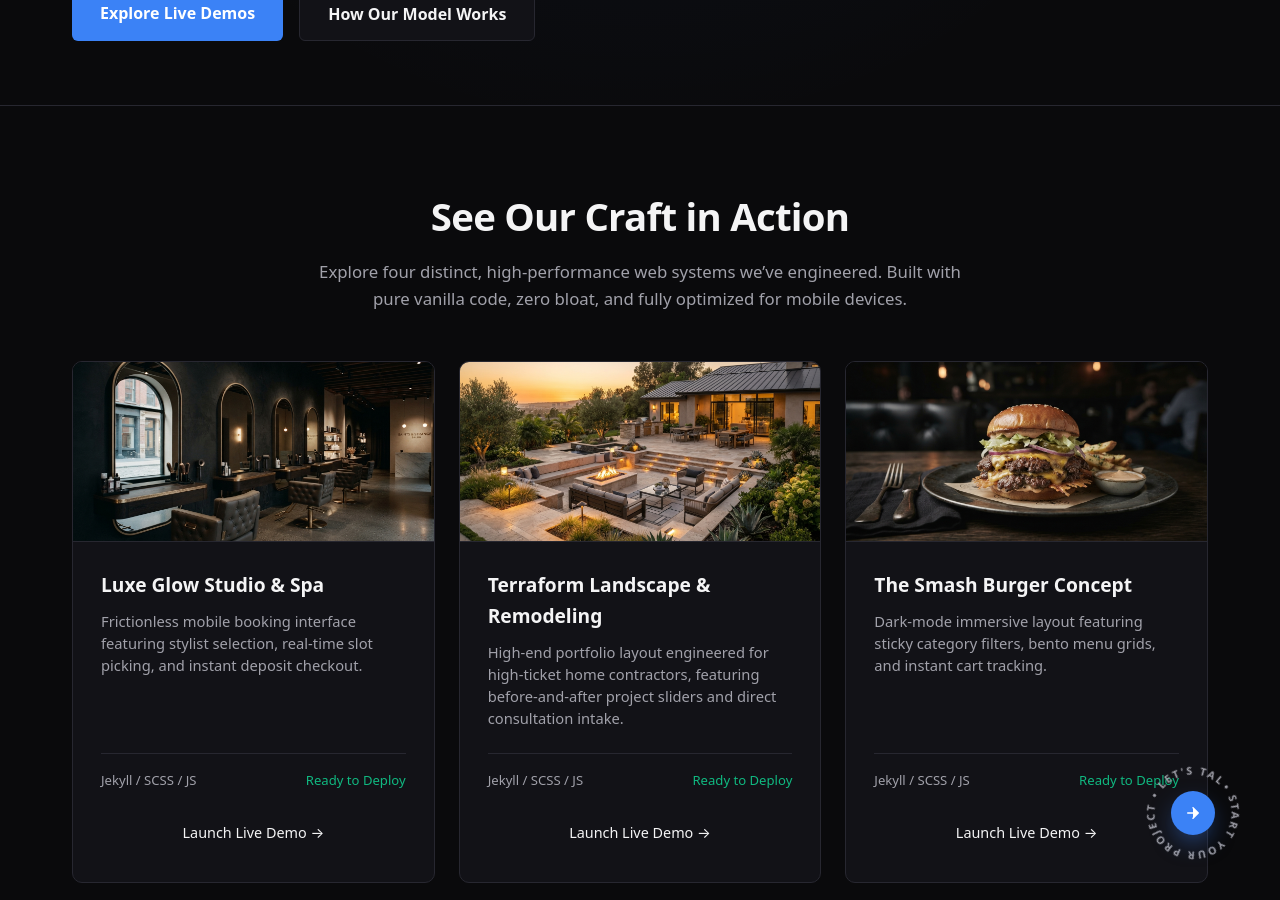
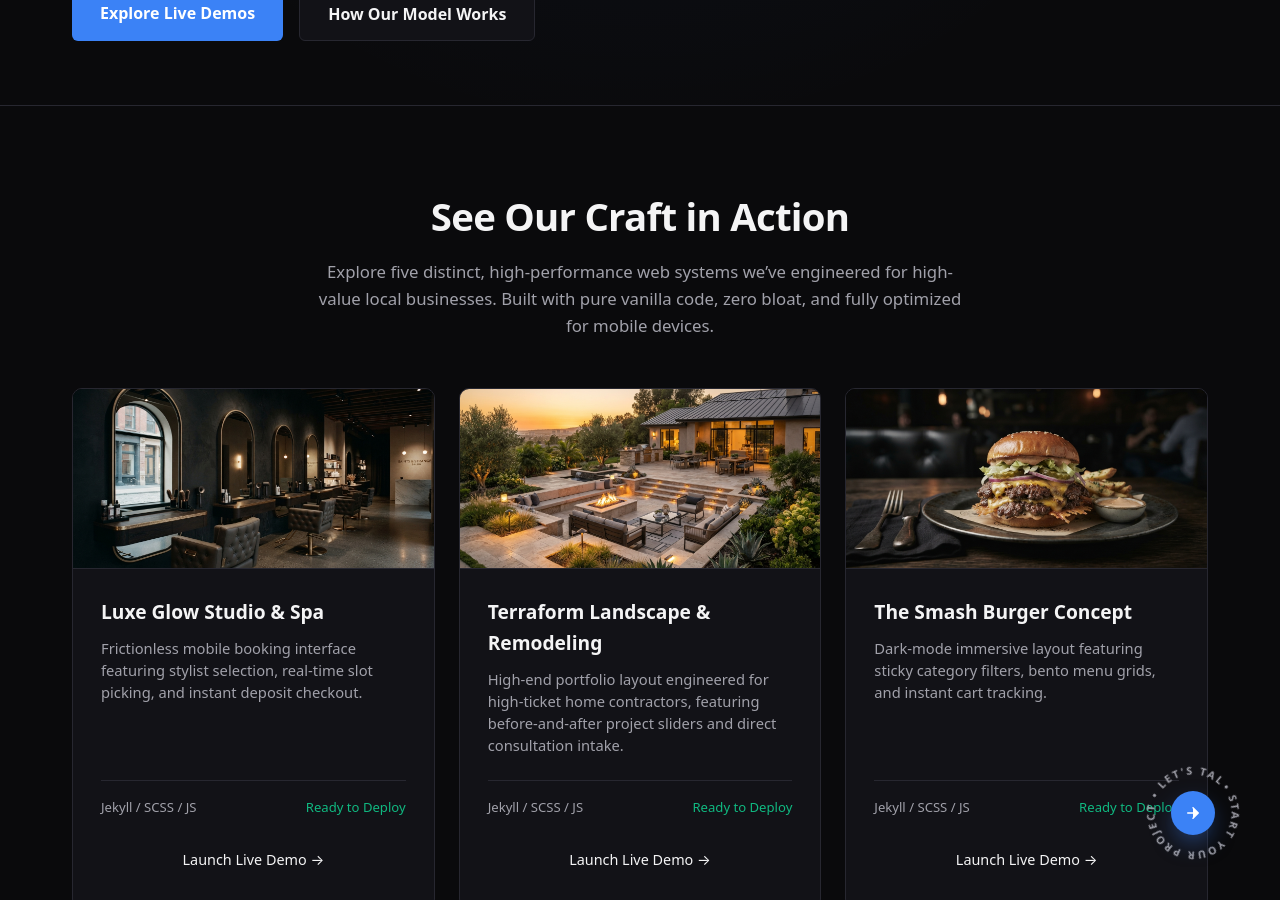
Before and after one commit to Khisal786/SwiftWebSync, a Jekyll site: the page built from index.html, in a window 1280 px wide and 900 px high, scrolled down 535 px. Built offline with Jekyll 4.4.1, drawn with Linux system fonts in a browser that asks for light colours.

Commit message:
Add files via upload

```diff
--- a/index.html
+++ b/index.html
@@ -25,7 +25,7 @@ description: "We build lightning-fast mobile menus, table ordering systems, and
   <div class="container">
     <div class="section-header">
       <h2>See Our Craft in Action</h2>
-      <p>Explore four distinct, high-performance web systems we’ve engineered. Built with pure vanilla code, zero bloat, and fully optimized for mobile devices.</p>
+      <p>Explore five distinct, high-performance web systems we’ve engineered for high-value local businesses. Built with pure vanilla code, zero bloat, and fully optimized for mobile devices.</p>
     </div>
 
     <div class="demos-grid">
```
